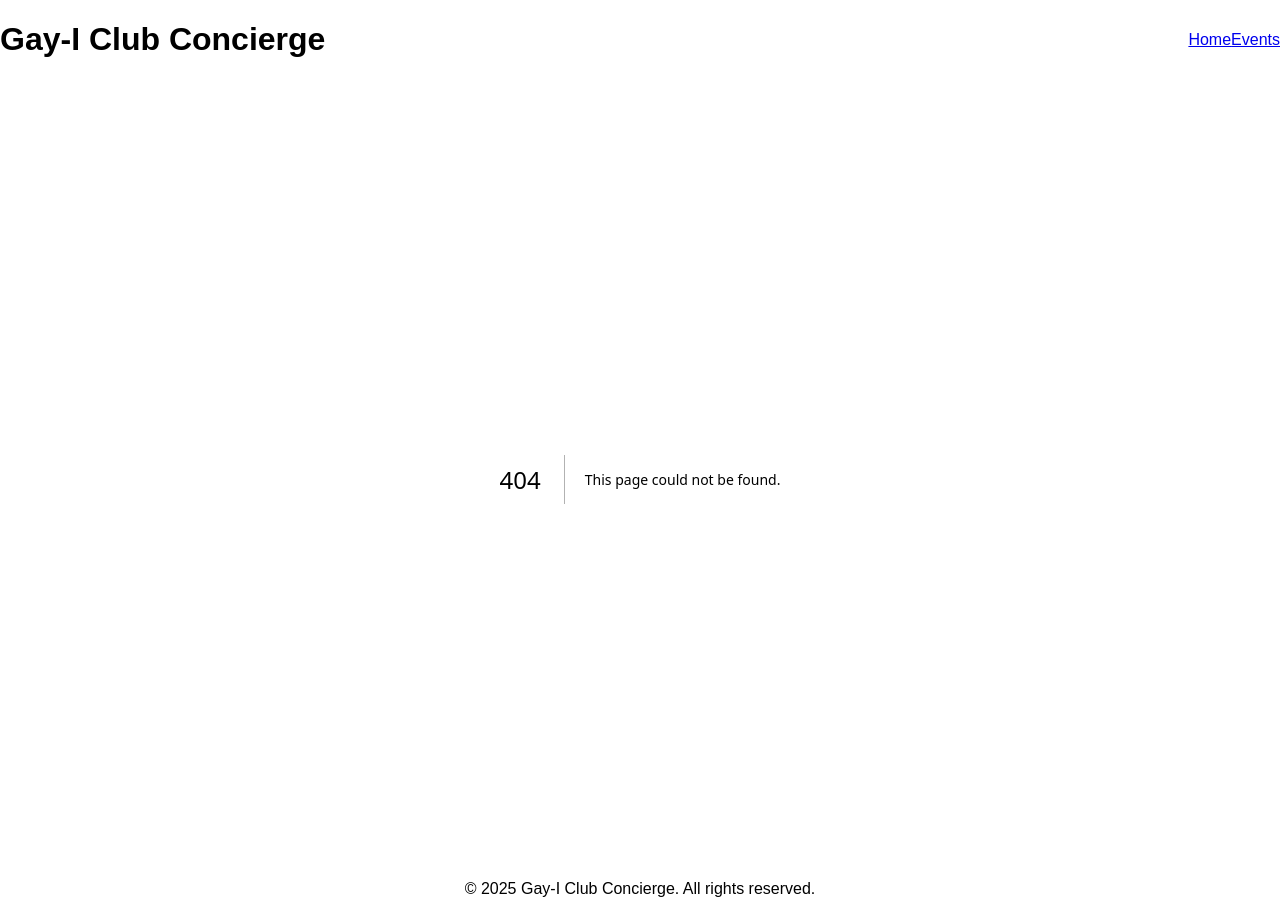
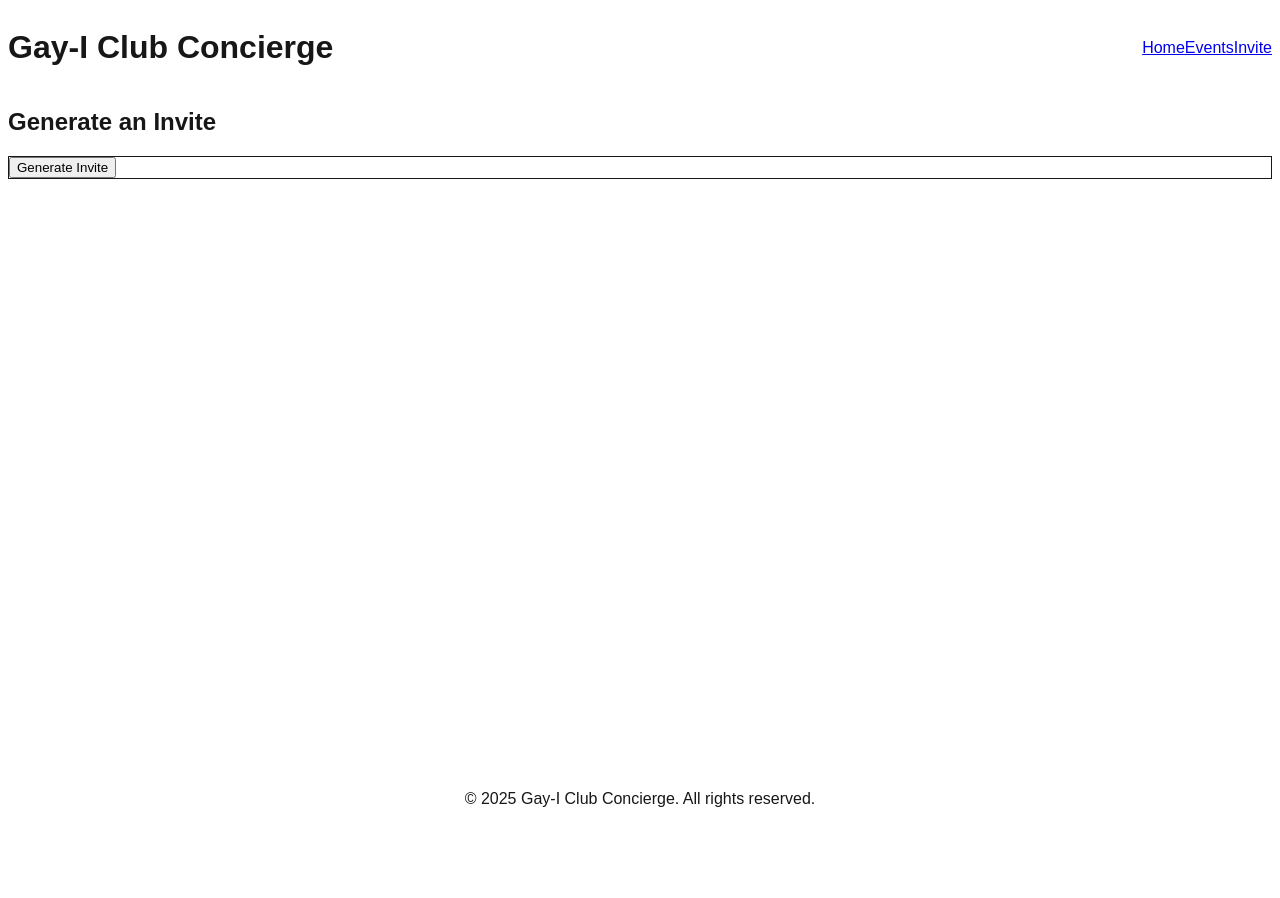
Before and after one commit to Guatapickl/gay-i-concierge, a Next.js app: page /invite in a window 1280 px wide. Before the commit this address had no page. After the commit the page ends 816 px from the top, so only its background shows below. Built offline with nearby package versions, Linux system fonts and the light colour scheme.

Commit message:
Add invite API docs and note RSVP requirement

```diff
--- /dev/null
+++ b/app/api/invite/route.ts
@@ -0,0 +1,52 @@
+import { NextResponse } from "next/server";
+
+export const runtime = "edge";
+
+/**
+ * POST /api/invite
+ * Generates a short quirky invite using OpenAI Chat Completion.
+ * Optional body: { style?: string } to add extra style hints to the prompt.
+ */
+export async function POST(req: Request) {
+  const apiKey = process.env.OPENAI_API_KEY;
+  if (!apiKey) {
+    return NextResponse.json({ error: "Missing OpenAI API key" }, { status: 500 });
+  }
+
+  let style = "";
+  try {
+    const body = await req.json();
+    style = body?.style ? String(body.style) : "";
+  } catch {
+    // ignore invalid json / empty body
+  }
+
+  const prompt =
+    "Write a short quirky invite (≤ 3 sentences) that includes the URL https://gayiclub.com." +
+    (style ? ` ${style}` : "");
+
+  const apiRes = await fetch("https://api.openai.com/v1/chat/completions", {
+    headers: {
+      "Content-Type": "application/json",
+      Authorization: `Bearer ${apiKey}`,
+    },
+    method: "POST",
+    body: JSON.stringify({
+      model: "gpt-4o",
+      messages: [{ role: "user", content: prompt }],
+    }),
+  });
+
+  if (!apiRes.ok) {
+    const error = await apiRes.text();
+    console.error("OpenAI error", error);
+    return NextResponse.json(
+      { error: "Couldn't generate invite, please try again." },
+      { status: 500 }
+    );
+  }
+
+  const data = await apiRes.json();
+  const message = data.choices?.[0]?.message?.content?.trim();
+  return NextResponse.json({ message });
+}
--- a/app/events/page.tsx
+++ b/app/events/page.tsx
@@ -9,6 +9,7 @@ export default function EventsPage() {
   const [events, setEvents] = useState<Event[]>([]);
   const [loading, setLoading] = useState(true);
   const [rsvpMessage, setRsvpMessage] = useState<string | null>(null);
+  const [rsvpedEvents, setRsvpedEvents] = useState<Set<string>>(new Set());
 
   useEffect(() => {
     (async () => {
@@ -35,17 +36,21 @@ export default function EventsPage() {
             {event.location && <p><strong>Location:</strong> {event.location}</p>}
             {event.description && <p>{event.description}</p>}
             <div className="mt-2 space-x-4">
+              {rsvpedEvents.has(event.id) ? (
+                <span className="text-green-600 font-semibold">✅ RSVPed</span>
+              ) : (
                 <button
                   className="px-4 py-2 bg-blue-600 text-white rounded"
                   onClick={async () => {
                     const profileId = localStorage.getItem('profile_id');
                     if (!profileId) {
-                    setRsvpMessage('Please complete the onboarding chat to create a profile before RSVPing.');
+                      setRsvpMessage('Please complete onboarding to create a profile before RSVPing.');
                       return;
                     }
                     const success = await saveRsvp(profileId, event.id);
                     if (success) {
                       setRsvpMessage(`✅ You have RSVPed for "${event.title}"!`);
+                      setRsvpedEvents(prev => new Set(prev).add(event.id));
                     } else {
                       setRsvpMessage('❌ Failed to RSVP. Please try again.');
                     }
@@ -53,6 +58,7 @@ export default function EventsPage() {
                 >
                   RSVP
                 </button>
+              )}
               <a href={`/events/${event.id}/edit`} className="text-sm text-blue-600 underline">Edit</a>
             </div>
           </li>
--- /dev/null
+++ b/app/invite/page.tsx
@@ -0,0 +1,10 @@
+import InviteCard from '@/components/InviteCard';
+
+export default function InvitePage() {
+  return (
+    <div className="max-w-md mx-auto">
+      <h2 className="text-2xl font-bold mb-4">Generate an Invite</h2>
+      <InviteCard />
+    </div>
+  );
+}
--- a/app/layout.tsx
+++ b/app/layout.tsx
@@ -32,6 +32,7 @@ export default function RootLayout({
             <nav className="space-x-4">
               <Link href="/" className="text-sm">Home</Link>
               <Link href="/events" className="text-sm">Events</Link>
+              <Link href="/invite" className="text-sm">Invite</Link>
             </nav>
           </div>
         </header>
--- /dev/null
+++ b/components/InviteCard.tsx
@@ -0,0 +1,63 @@
+"use client";
+
+import { useState } from "react";
+
+/**
+ * InviteCard component allows users to generate a short invite message
+ * using the /api/invite endpoint and copy it to their clipboard.
+ */
+export default function InviteCard() {
+  const [loading, setLoading] = useState(false);
+  const [message, setMessage] = useState<string | null>(null);
+  const [copied, setCopied] = useState(false);
+
+  const generateInvite = async () => {
+    setLoading(true);
+    setMessage(null);
+    setCopied(false);
+    const res = await fetch("/api/invite", { method: "POST" });
+    if (!res.ok) {
+      setMessage(null);
+      setLoading(false);
+      setMessage("Couldn't generate invite, please try again.");
+      return;
+    }
+    const data = await res.json();
+    setMessage(data.message);
+    setLoading(false);
+  };
+
+  const copyInvite = async () => {
+    if (!message) return;
+    try {
+      await navigator.clipboard.writeText(message);
+      setCopied(true);
+      setTimeout(() => setCopied(false), 1500);
+    } catch {
+      // ignore
+    }
+  };
+
+  return (
+    <div className="border rounded p-4 space-y-2">
+      <button
+        onClick={generateInvite}
+        disabled={loading}
+        className="bg-blue-600 text-white px-4 py-2 rounded disabled:opacity-50"
+      >
+        {loading ? "Generating..." : "Generate Invite"}
+      </button>
+      {message && (
+        <div className="space-y-2">
+          <p className="whitespace-pre-line">{message}</p>
+          <button
+            onClick={copyInvite}
+            className="text-sm text-blue-600 underline"
+          >
+            {copied ? "Copied!" : "Copy"}
+          </button>
+        </div>
+      )}
+    </div>
+  );
+}
```
Also changed, not shown: 1 other file (tests, documents, lock files or other folders). Lines whose indentation alone changed are shown as unchanged.
